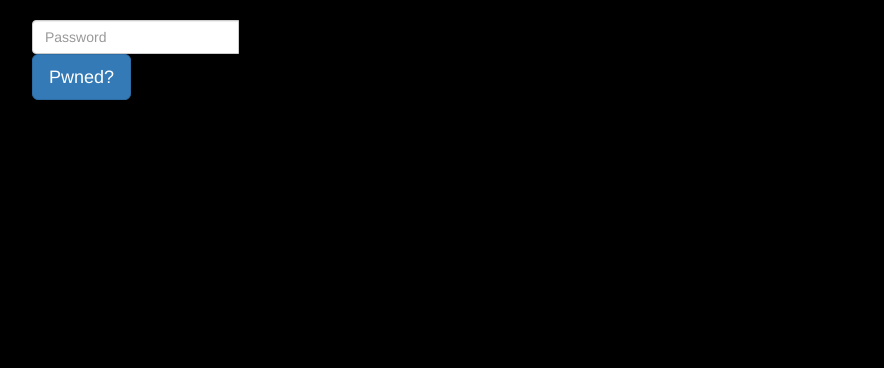
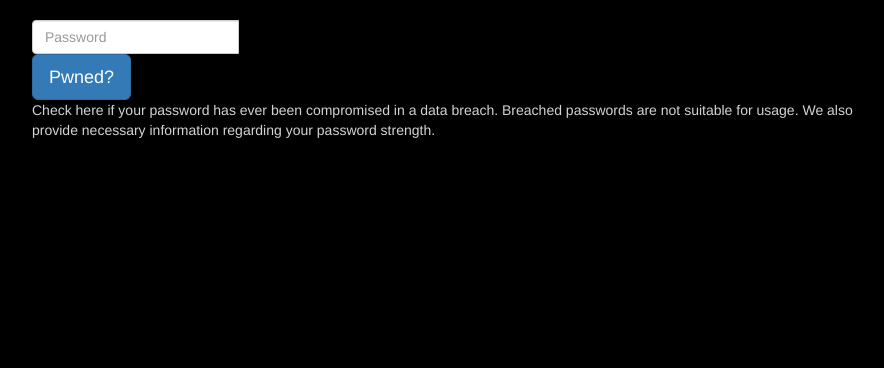
Before and after one commit to shubhamcr/pwned_credentials, a Flask app: page / in a window 1280 px wide. Shown: the part 52-420 px from the top of the page, without its empty margins (38-922 px from the left). Run offline with Flask 2, Linux system fonts and the light colour scheme; some libraries are stand-ins or nearby versions.

Commit message:
Added caption regarding checking compromised passwords.

```diff
--- a/app/templates/index.html
+++ b/app/templates/index.html
@@ -94,6 +94,13 @@
                     </div>
                 </form>
             </div>
+            <div class="col-md-9 px-0 mx-auto">
+                <p>
+                    Check here if your password has ever been compromised in a data breach. Breached passwords
+                    are not suitable for usage. We also provide necessary information regarding your password
+                    strength.
+                </p>
+            </div>
         </div>
     </div>
 
```
